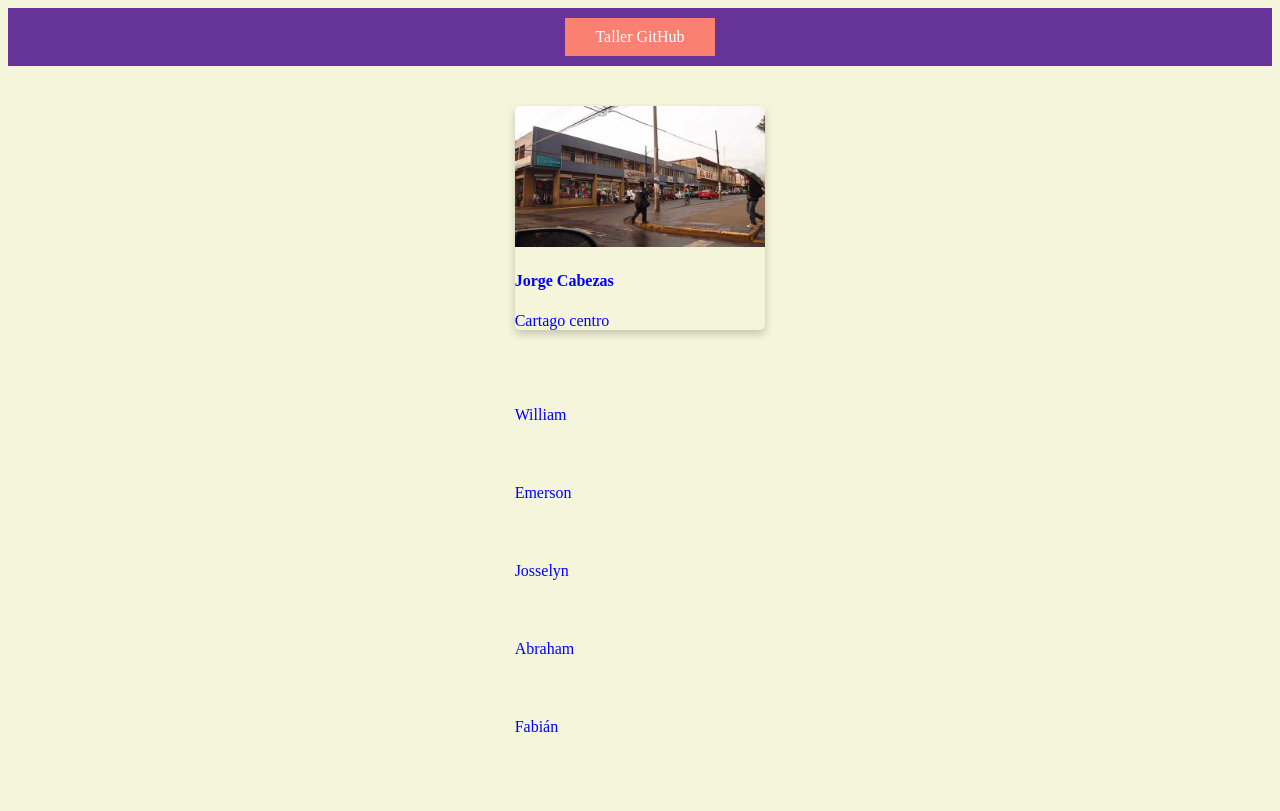
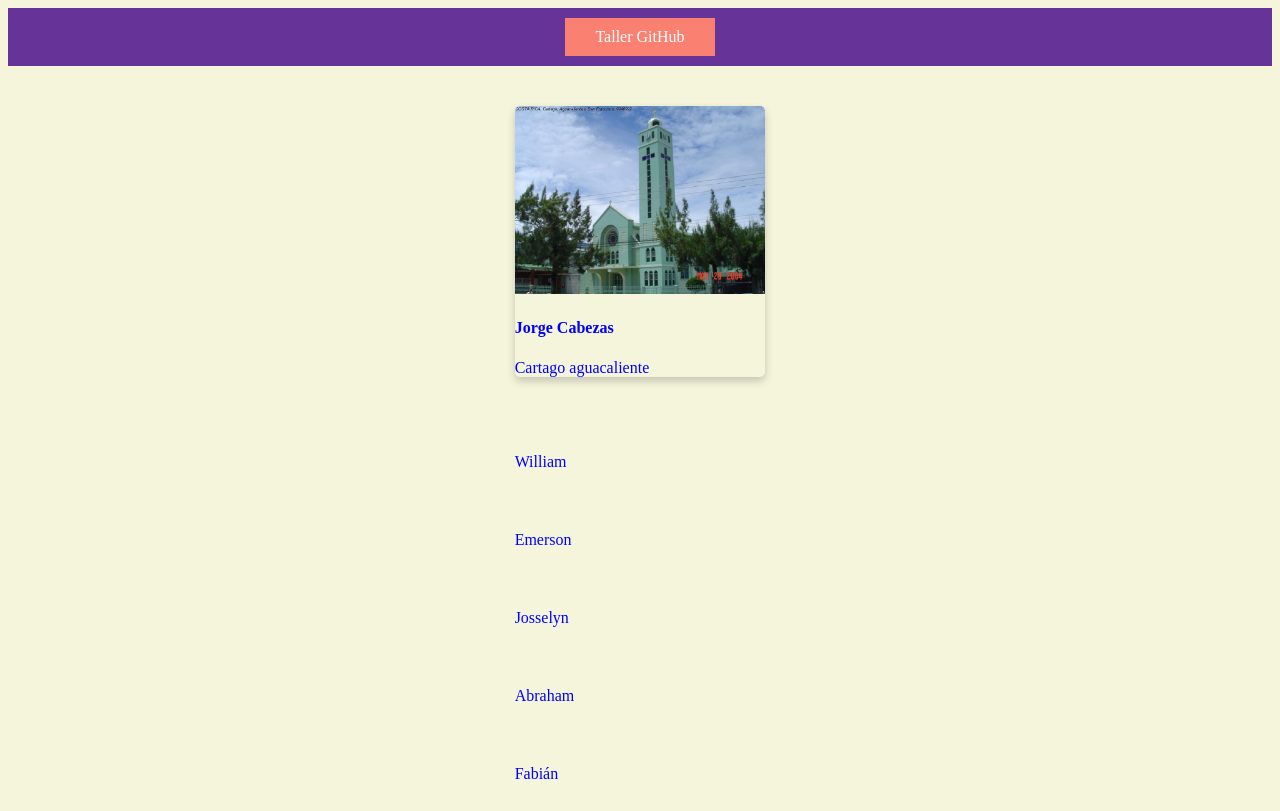
Before and after one commit to jics091/tallersitiosclase, a plain HTML site: page index.html in a window 1280 px wide. Drawn offline with Linux system fonts and the light colour scheme.

Commit message:
Nueva provincia

```diff
--- a/index.html
+++ b/index.html
@@ -17,15 +17,15 @@
     <section>
         <div class="columna">
             <div class="card">
-                <img src="img/cartago.jpg" alt="Avatar" style="width:100%">
+                <img src="img/aguacaliente.jpg" alt="Avatar" style="width:100%">
                 <div class="container">
                     <h4><b>Jorge Cabezas</b></h4>
-                    <p>Cartago centro</p>
+                    <p>Cartago aguacaliente</p>
                 </div>
             </div>
         </div>
         <div class="columna">
-            William
+William
         </div>
         <div class="columna">
             Emerson
```
Also changed, not shown: img/aguacaliente.jpg (added).
